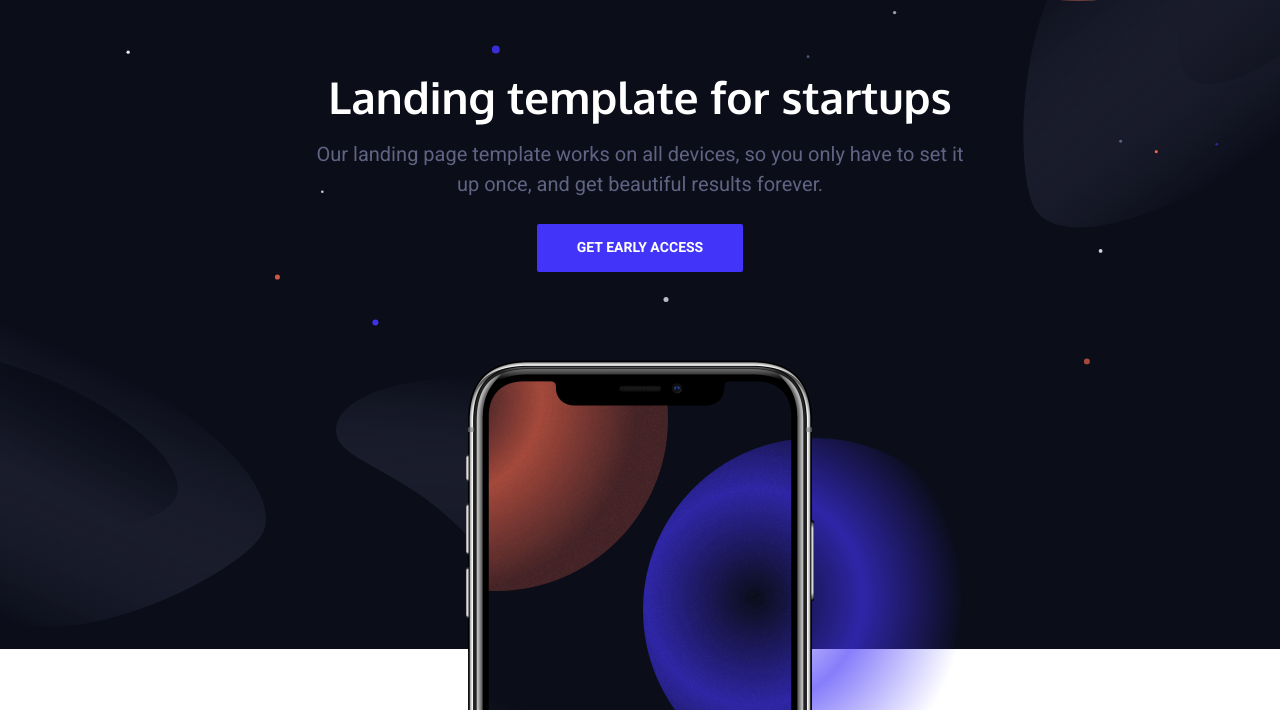
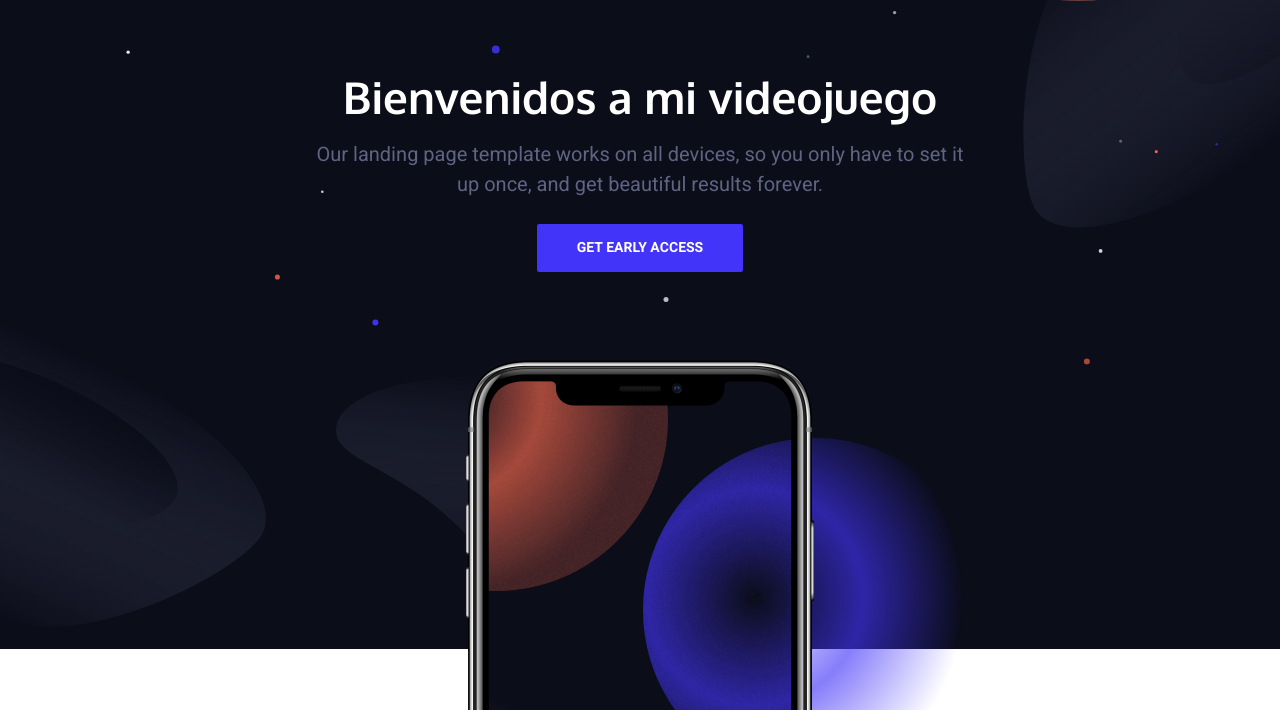
Before and after one commit to ajolote96/MiPrimerSitioWeb, a plain HTML site: page index.html in a window 1280 px wide. Shown: the part 90-800 px from the top of the page. Drawn offline with nearby package versions, Linux system fonts and the light colour scheme.

Commit message:
Update index.html

```diff
--- a/index.html
+++ b/index.html
@@ -4,7 +4,7 @@
     <meta charset="utf-8">
     <meta http-equiv="X-UA-Compatible" content="IE=edge">
     <meta name="viewport" content="width=device-width, initial-scale=1">
-    <title>Venus Template</title>
+    <title>cfetycon</title>
     <link href="https://fonts.googleapis.com/css?family=Heebo:400,700|Oxygen:700" rel="stylesheet">
     <link rel="stylesheet" href="dist/css/style.css">
     <script src="https://unpkg.com/scrollreveal@4.0.5/dist/scrollreveal.min.js"></script>
@@ -34,7 +34,7 @@
                 <div class="container-sm">
                     <div class="hero-inner">
 						<div class="hero-copy">
-	                        <h1 class="hero-title mt-0">Landing template for startups</h1>
+	                        <h1 class="hero-title mt-0">Bienvenidos a mi videojuego</h1>
 	                        <p class="hero-paragraph">Our landing page template works on all devices, so you only have to set it up once, and get beautiful results forever.</p>
 	                        <div class="hero-cta">
 								<a class="button button-primary button-wide-mobile" href="#">Get early access</a>
```
